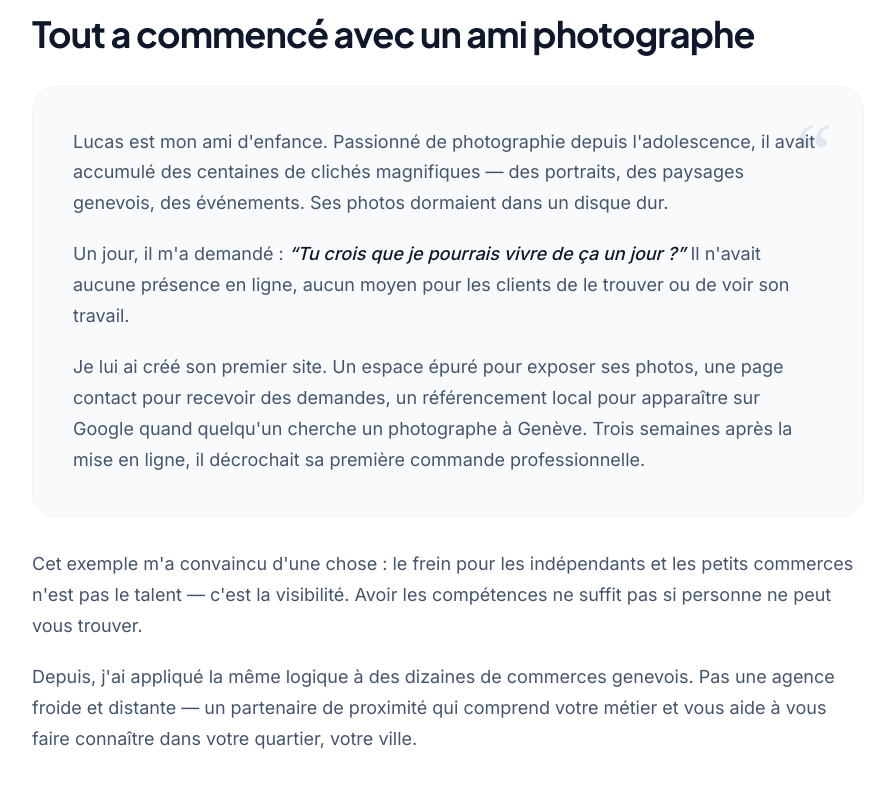
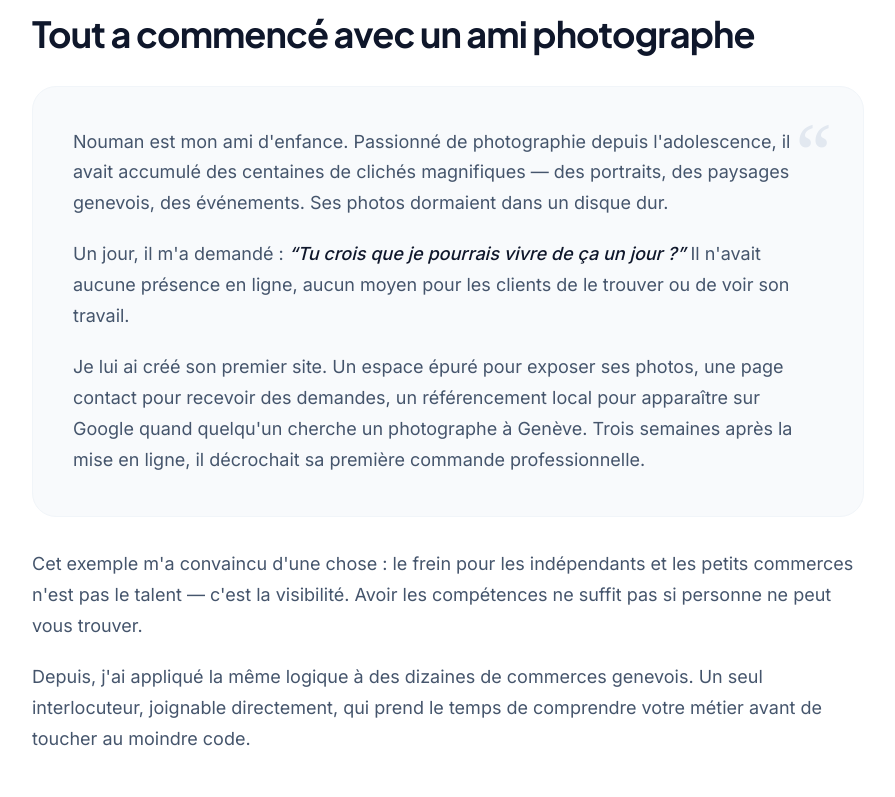
Before and after one commit to jordanrodriguez0204-cyber/atelierdigitalgeneve, a Next.js app: page /a-propos in a window 1280 px wide. Shown: the part 703-1500 px from the top of the page, without its empty margins (192-1087 px from the left). Built offline with nearby package versions, Linux system fonts and the light colour scheme.

Commit message:
fix(a-propos): Lucas → Nouman + suppression phrase répétée agence froide

```diff
--- a/app/a-propos/page.tsx
+++ b/app/a-propos/page.tsx
@@ -178,7 +178,7 @@ export default function AProposPage() {
               <div className="absolute top-6 right-8 text-[80px] font-serif text-slate-200 leading-none select-none" aria-hidden="true">&ldquo;</div>
               <div className="relative space-y-5 text-slate-600 leading-relaxed text-lg">
                 <p>
-                  Lucas est mon ami d&apos;enfance. Passionné de photographie depuis l&apos;adolescence, il avait accumulé des centaines de clichés magnifiques — des portraits, des paysages genevois, des événements. Ses photos dormaient dans un disque dur.
+                  Nouman est mon ami d&apos;enfance. Passionné de photographie depuis l&apos;adolescence, il avait accumulé des centaines de clichés magnifiques — des portraits, des paysages genevois, des événements. Ses photos dormaient dans un disque dur.
                 </p>
                 <p>
                   Un jour, il m&apos;a demandé : <span className="text-slate-900 font-medium italic">&ldquo;Tu crois que je pourrais vivre de ça un jour ?&rdquo;</span> Il n&apos;avait aucune présence en ligne, aucun moyen pour les clients de le trouver ou de voir son travail.
@@ -198,7 +198,7 @@ export default function AProposPage() {
             </FadeIn>
             <FadeIn delay={0.15}>
               <p>
-                Depuis, j&apos;ai appliqué la même logique à des dizaines de commerces genevois. Pas une agence froide et distante — un partenaire de proximité qui comprend votre métier et vous aide à vous faire connaître dans votre quartier, votre ville.
+                Depuis, j&apos;ai appliqué la même logique à des dizaines de commerces genevois. Un seul interlocuteur, joignable directement, qui prend le temps de comprendre votre métier avant de toucher au moindre code.
               </p>
             </FadeIn>
           </div>
```
